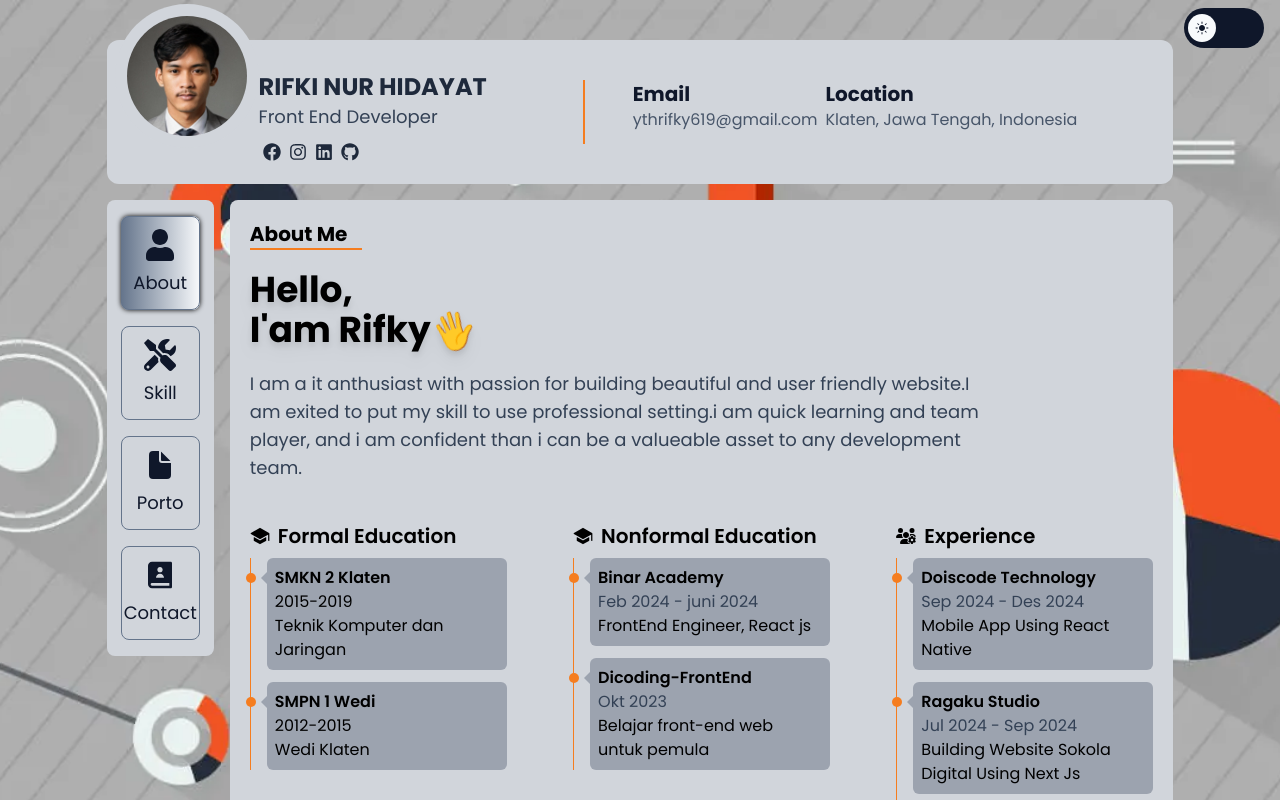
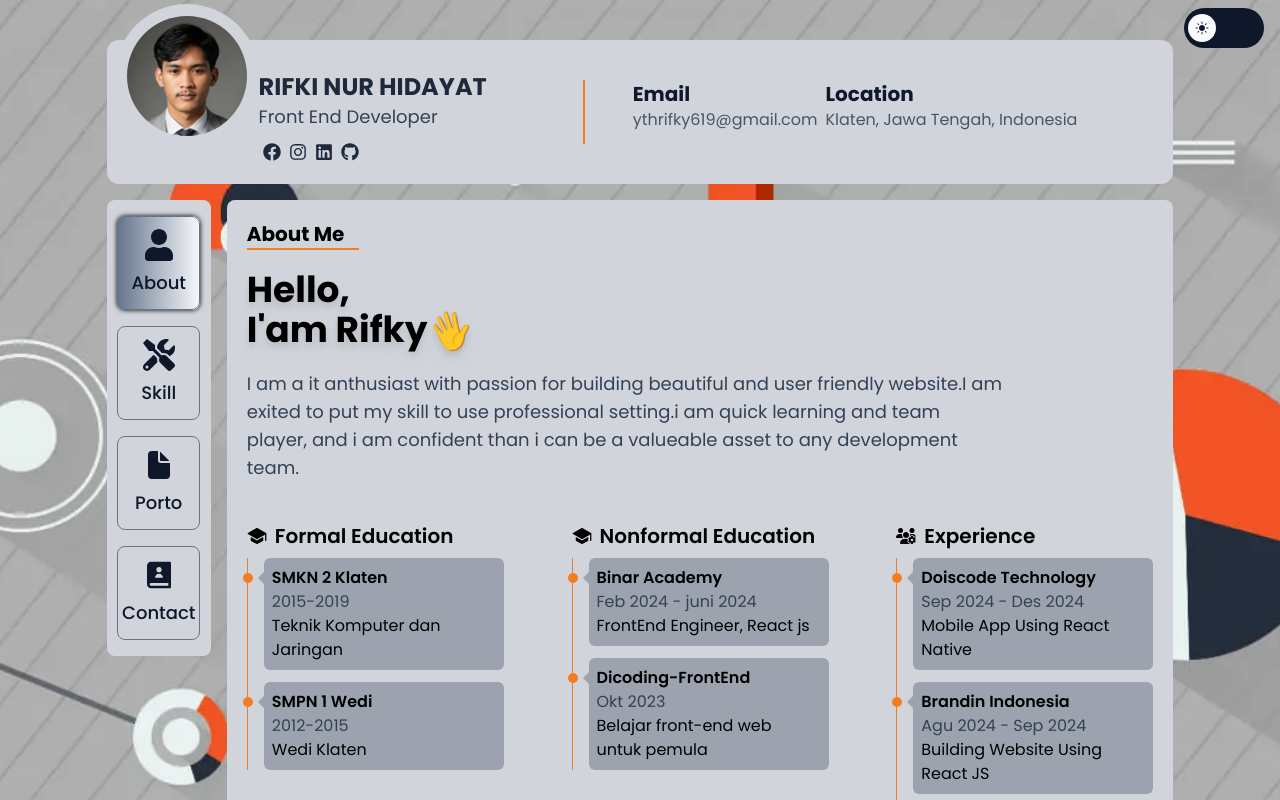
Before and after one commit to Rifkynur/portofolio, a React (Vite) app: page / in a window 1280 px wide. Shown: the top 800 px of the page. Built offline with nearby package versions, Linux system fonts and the light colour scheme.

Commit message:
add padding on sticky navbar

```diff
--- a/src/Component/about/AboutFormalEducation.jsx
+++ b/src/Component/about/AboutFormalEducation.jsx
@@ -15,7 +15,7 @@ const AboutFormaleducation = () => {
             return (
               <div className="relative bg-secondary rounded-md w-3/4 px-2 py-2 timeline md:w-full dark:bg-slate-600">
                 <h3 className="text-sm font-semibold  md:text-base">{data.school}</h3>
-                <p className="text-xs  md:text-base dark:text-slate-400">{data.timeRange}</p>
+                <p className="text-xs text-slate-700 md:text-base dark:text-slate-400">{data.timeRange}</p>
                 <p className="text-xs md:text-base lg:w-56 ">{data.desc}</p>
               </div>
             );
--- a/src/Component/navbar/NavbarList.jsx
+++ b/src/Component/navbar/NavbarList.jsx
@@ -4,7 +4,7 @@ import EachUtils from "../../util/EachUtils";
 
 const NavbarList = () => {
   return (
-    <nav className="w-full sticky z-50 top-0 flex justify-between items-center p-1 bg-primary mx-auto mt-4 text-slate-900 rounded-lg text-center md:flex-col md:w-[15%] md:gap-4 md:py-4 lg:w-[11%] dark:bg-slate-800 dark:text-white">
+    <nav className="w-full sticky z-50 top-2 flex justify-between items-center p-2 bg-primary  mx-auto mt-4 text-slate-900 rounded-lg text-center md:flex-col md:w-[15%] md:px-0 md:gap-4 md:py-4 lg:w-[11%] dark:bg-slate-800 dark:text-white">
       <EachUtils
         of={navbarList}
         render={(data) => {
--- a/src/data/data.jsx
+++ b/src/data/data.jsx
@@ -91,9 +91,9 @@ export const experience = [
     desc: "Mobile App Using React Native",
   },
   {
-    school: "Ragaku Studio",
-    timeRange: "Jul 2024 - Sep 2024",
-    desc: "Building Website Sokola Digital Using Next Js",
+    school: "Brandin Indonesia",
+    timeRange: "Agu 2024 - Sep 2024",
+    desc: "Building Website Using React JS",
   },
   {
     school: "Pt.Honda Prospect Motor",
--- a/src/util/NavList.jsx
+++ b/src/util/NavList.jsx
@@ -5,7 +5,7 @@ const NavList = ({ patch, icon, title }) => {
     <NavLink to={patch} className="hover:text-light transition-all rounded-lg dark:hover:text-dark md:w-[80%] ">
       <div className=" w-16 p-3 rounded-lg md:w-full flex flex-col items-center justify-center border border-slate-500 ">
         {icon}
-        <h4 className="text-xs mt-2 md:text-lg">{title}</h4>
+        <h4 className="text-xs font-medium mt-2 md:text-lg">{title}</h4>
       </div>
     </NavLink>
   );
```
Also changed, not shown: public/img/skill/svg/laravel.svg (added), public/img/skill/svg/php.svg (added).
